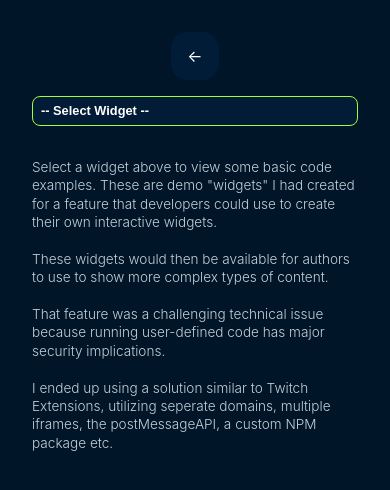
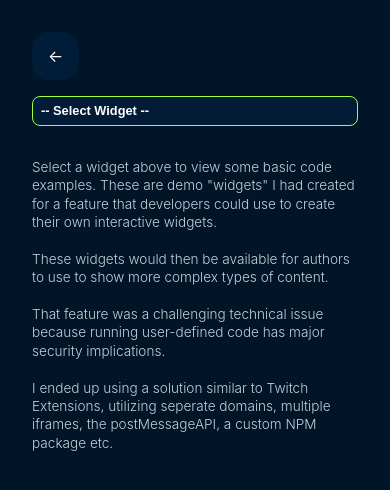
Before and after one commit to zacmiller26/web-portfolio, a Next.js app: page /examples in a window 390 px wide. Shown: the top 490 px of the page. Built offline with nearby package versions, Linux system fonts and the light colour scheme.

Commit message:
improve mobile ux

```diff
--- a/layout/AppContainer.module.sass
+++ b/layout/AppContainer.module.sass
@@ -2,6 +2,7 @@
 .root
   background: var(--background-secondary)
   display: flex
+  flex-direction: column
   width: 100vw
   height: 100vh
   overflow: scroll
--- a/layout/Home.module.sass
+++ b/layout/Home.module.sass
@@ -8,11 +8,8 @@ $spacing: 1rem
   flex-direction: column
   align-items: center
   justify-content: center
-  height: 100%
-  width: 100%
-  padding: 1rem 0
   box-sizing: border-box
-  overflow-y: scroll
+  flex: 1
 
   .themeToggle
     position: relative
--- a/layout/Home.tsx
+++ b/layout/Home.tsx
@@ -1,7 +1,6 @@
 import React, { useCallback, useEffect, useMemo, useRef, useState } from 'react'
 import ReactCardFlip from 'react-card-flip'
 import Link from 'next/link'
-import { Obfuscate } from '@south-paw/react-obfuscate-ts'
 
 import GithubIcon from './icons/github'
 import CodeIcon from './icons/code'
--- a/layout/Widgets.module.sass
+++ b/layout/Widgets.module.sass
@@ -2,13 +2,12 @@
 $mw: 400px
 .root
   display: flex
+  flex: 1
   flex-direction: column
+  padding: 2rem
+  box-sizing: border-box
+  align-items: flex-start
   height: 100%
-  padding: 2rem
-  overflow-y: scroll
-  box-sizing: border-box
-  width: 100%
-  align-items: center
 
   >div
     max-width: $mw
```
